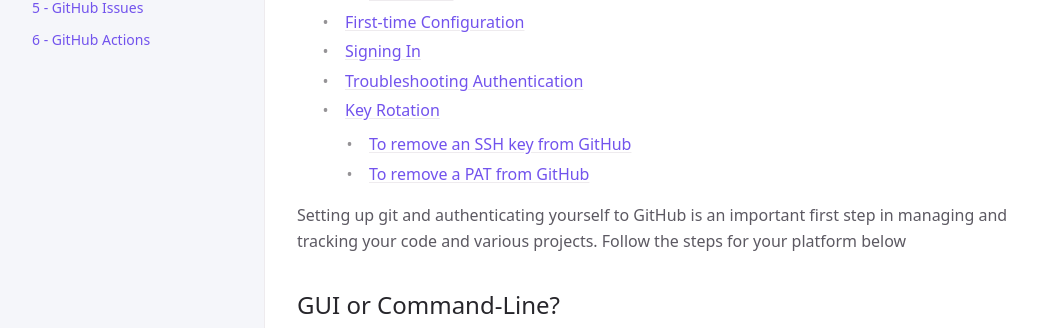
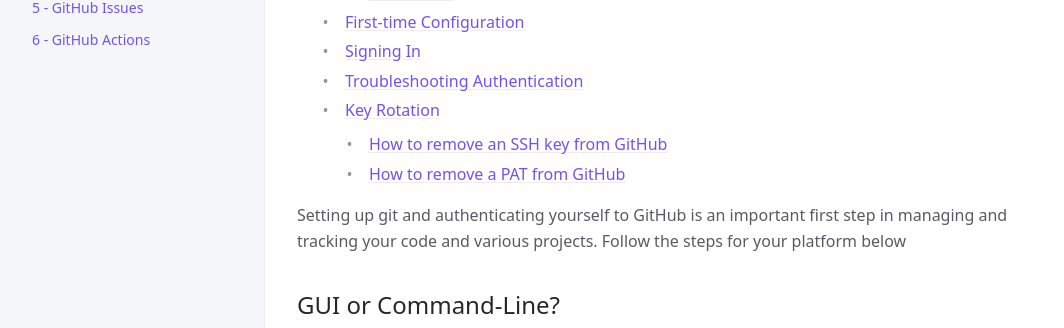
Before and after one commit to UVADS/git-basics, a Jekyll site: the page built from docs/setup.md, in a window 1280 px wide and 900 px high. Shown: the part 308-636 px from the top of the window, without its empty margins (107-1171 px from the left). Built offline with Jekyll 4.4.1, drawn with Linux system fonts in a browser that asks for light colours; cached includes are drawn as plain includes; some of the changed text lies outside the part shown.

Commit message:
Key rotation

```diff
--- a/docs/setup.md
+++ b/docs/setup.md
@@ -112,14 +112,14 @@ Whether you use SSH keys or PATs to authenticate to GitHub or any other provider
 that you rotate them at least once a year. This ensures that a stolen or shared key, that is still active,
 does not offer an attacker any privileges to your account.
 
-### To remove an SSH key from GitHub
+### How to remove an SSH key from GitHub
 
 1. Go to https://github.com/settings/ssh
 2. Find the public key you want to remove.
 3. Use the "Delete" button to remove it from GitHub.
 4. Delete the corresponding private key on your local computer.
 
-### To remove a PAT from GitHub
+### How to remove a PAT from GitHub
 
 1. Go to https://github.com/settings/tokens
 2. Find the token you want to remove.
```
